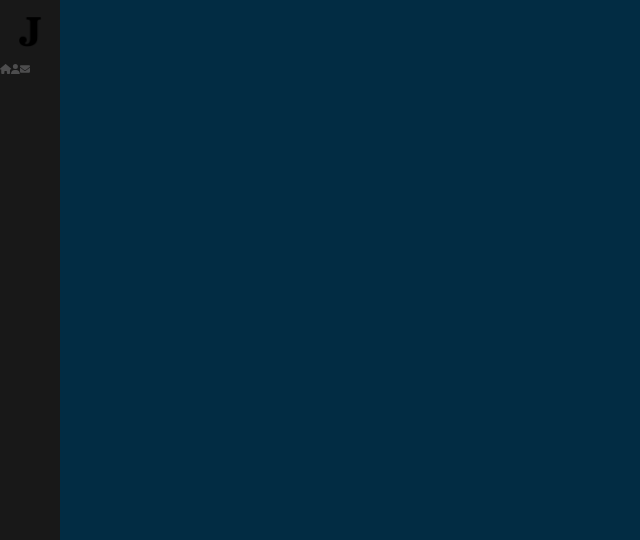
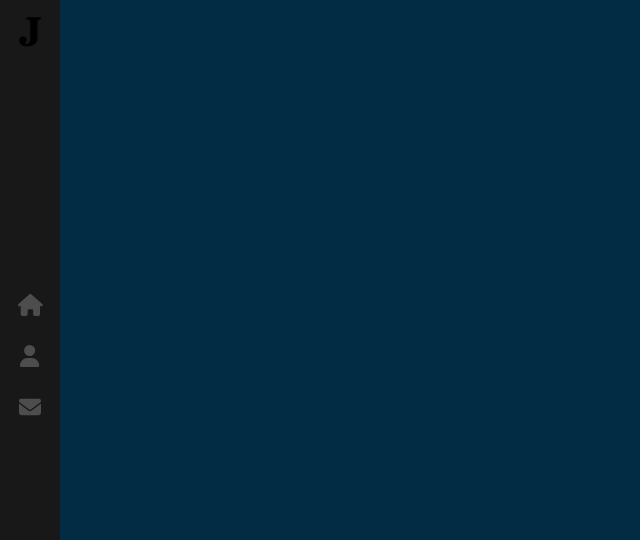
Before and after one commit to Mkhsx64/react-portfolio, a React (Create React App) app: page / in a window 1280 px wide. Shown: the top 540 px of the page, without its empty margins (0-640 px from the left). Built offline with nearby package versions, Linux system fonts and the light colour scheme.

Commit message:
Navbar styling

```diff
--- a/src/components/Sidebar/index.scss
+++ b/src/components/Sidebar/index.scss
@@ -6,7 +6,6 @@
     top: 0;
     z-index: 3;
     min-height: 500px;
-}
 
     .logo {
         display: block;
@@ -19,4 +18,25 @@
             height: auto;
 
         }
+
     }
+
+    nav {
+        display: block;
+        text-align: center;
+        position: absolute;
+        height: 210px;
+        top: 50%;
+        margin-top: -120px;
+        width: 100%;
+
+        a {
+            font-size: 22px;
+            color: #4d4d4e;
+            display: block;
+            line-height: 51px;
+            height: 51px;
+            position: relative;
+        }
+    }
+}
```
Lines whose indentation alone changed are shown as unchanged.
